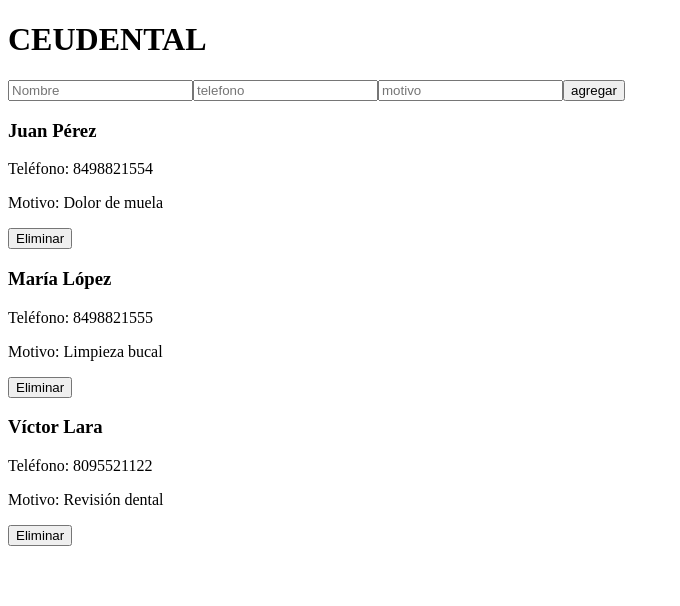
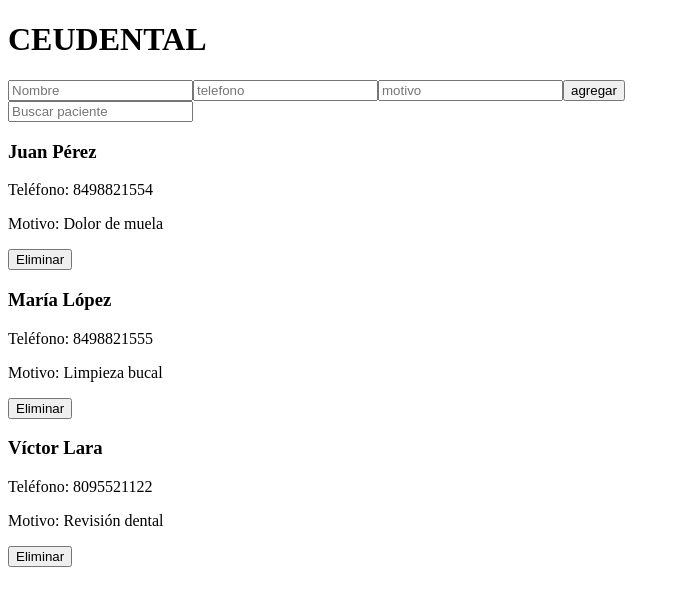
Before and after one commit to jeury3016-boop/ceudental, a React (Vite) app: page / in a window 1280 px wide. Shown: the top 606 px of the page, without its empty margins (0-680 px from the left). Built offline with nearby package versions, Linux system fonts and the light colour scheme.

Commit message:
Agrega buscador de pacientes con filtro

```diff
--- /dev/null
+++ b/src/components/Buscador.jsx
@@ -0,0 +1,11 @@
+function Buscador({ texto, onBuscar }) {
+  return (
+    <input
+      placeholder="Buscar paciente"
+      value={texto}
+      onChange={(e) => onBuscar(e.target.value)}
+    />
+  );
+}
+
+export default Buscador;
--- a/src/pages/PacientesPage.jsx
+++ b/src/pages/PacientesPage.jsx
@@ -2,6 +2,7 @@ import { useState } from "react";
 
 import ListaPacientes from "../components/ListaPacientes";
 import FormularioPaciente from "../components/FormularioPaciente";
+import Buscador from "../components/Buscador";
 
 function PacientesPage() {
   const [pacientes, setPacientes] = useState([
@@ -9,6 +10,7 @@ function PacientesPage() {
     { id: 2, nombre: "María López", telefono: "8498821555", motivo: "Limpieza bucal" },
     { id: 3, nombre: "Víctor Lara", telefono: "8095521122", motivo: "Revisión dental" },
   ]);
+  const [busqueda, setBusqueda] = useState("");
 
   function eliminarPaciente(id) {
     setPacientes(pacientes.filter(paciente => paciente.id !== id));
@@ -18,11 +20,16 @@ function PacientesPage() {
     setPacientes([...pacientes, nuevo]);
   }
 
+  const pacientesFiltrados = pacientes.filter((paciente) =>
+    paciente.nombre.toLowerCase().includes(busqueda.toLowerCase())
+  );
+
   return (
     <div>
       <h1>CEUDENTAL</h1>
       <FormularioPaciente onAgregar={agregarPaciente} />
-      <ListaPacientes pacientes={pacientes} onEliminar={eliminarPaciente} />
+      <Buscador texto={busqueda} onBuscar={setBusqueda} />
+      <ListaPacientes pacientes={pacientesFiltrados} onEliminar={eliminarPaciente} />
     </div>
   );
 }
```
